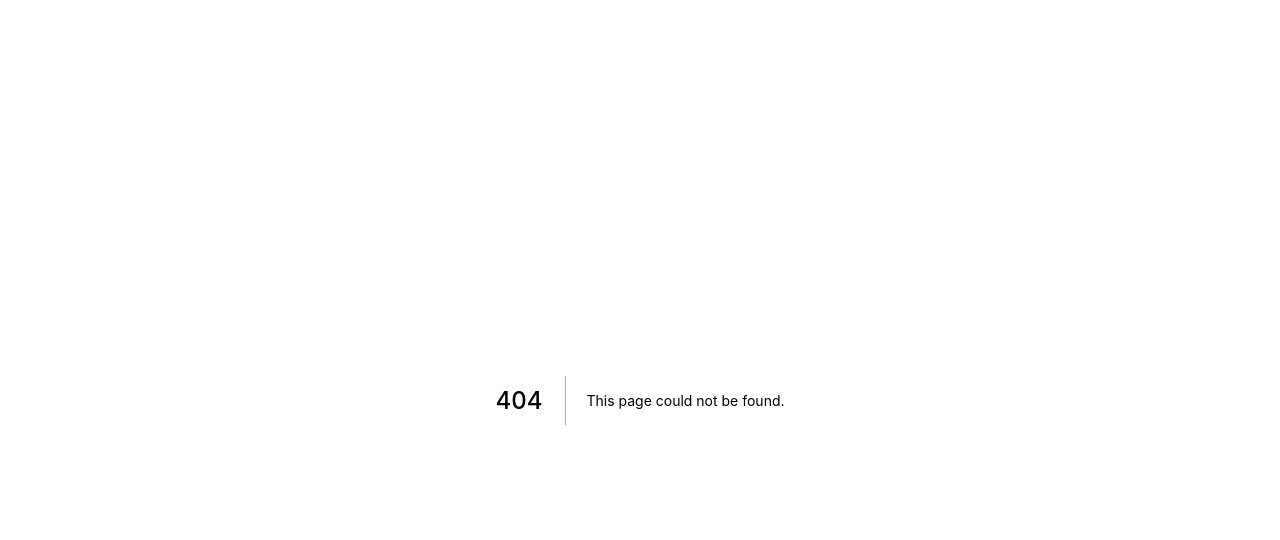
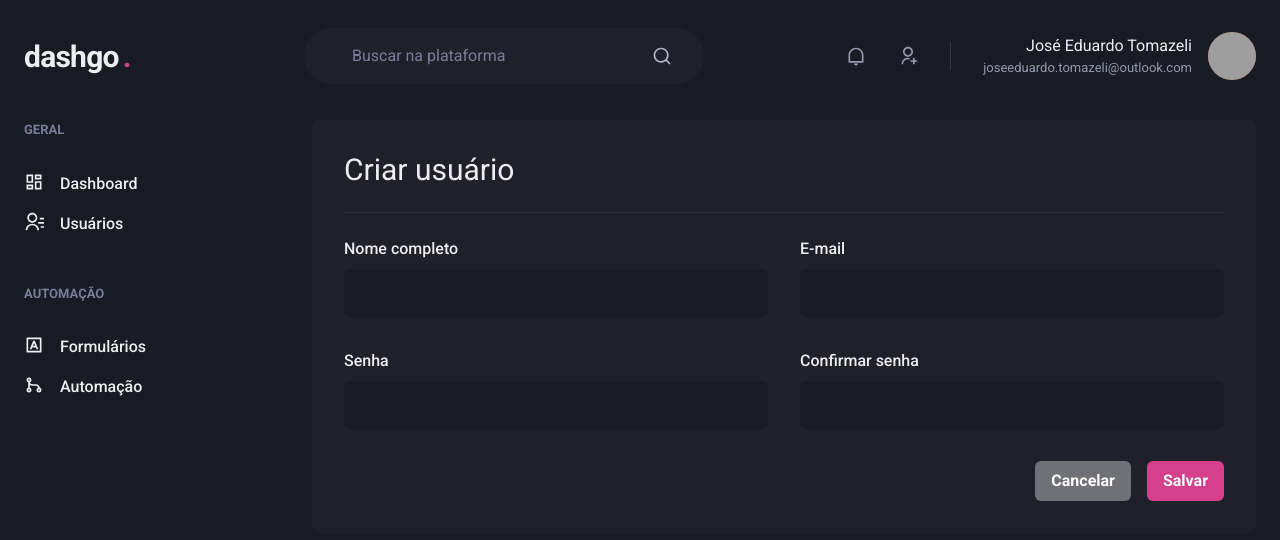
Before and after one commit to joseeduardotomazeli/dash-go, a Next.js app: page /users/create in a window 1280 px wide. Before the commit this address had no page. Shown: the top 540 px of the page. Built offline with nearby package versions, Linux system fonts and the light colour scheme; grey boxes are pictures that could not be loaded.

Commit message:
feat: add create user page

```diff
--- /dev/null
+++ b/src/pages/users/create.tsx
@@ -0,0 +1,65 @@
+import {
+  Box,
+  Flex,
+  HStack,
+  VStack,
+  Heading,
+  Divider,
+  SimpleGrid,
+  Button,
+} from '@chakra-ui/react';
+
+import Header from '../../components/Header';
+import Sidebar from '../../components/Sidebar';
+import Input from '../../components/Form/Input';
+
+function CreateUser() {
+  return (
+    <Box>
+      <Header />
+
+      <Flex
+        marginX="auto"
+        marginY={6}
+        paddingX={6}
+        width="100%"
+        maxWidth={1480}
+      >
+        <Sidebar />
+
+        <Box flex={1} padding={8} borderRadius={8} backgroundColor="gray.800">
+          <Heading size="lg" fontWeight="normal">
+            Criar usuário
+          </Heading>
+
+          <Divider marginY={6} borderColor="gray.700" />
+
+          <VStack spacing={8}>
+            <SimpleGrid minChildWidth={240} spacing={8} width="100%">
+              <Input label="Nome completo" name="name" type="text" />
+              <Input label="E-mail" name="e-mail" type="email" />
+            </SimpleGrid>
+
+            <SimpleGrid minChildWidth={240} spacing={8} width="100%">
+              <Input label="Senha" name="password" type="password" />
+              <Input
+                label="Confirmar senha"
+                name="password-confirmation"
+                type="password"
+              />
+            </SimpleGrid>
+          </VStack>
+
+          <Flex justify="flex-end" marginTop={8}>
+            <HStack spacing={4}>
+              <Button colorScheme="whiteAlpha">Cancelar</Button>
+              <Button colorScheme="pink">Salvar</Button>
+            </HStack>
+          </Flex>
+        </Box>
+      </Flex>
+    </Box>
+  );
+}
+
+export default CreateUser;
```
